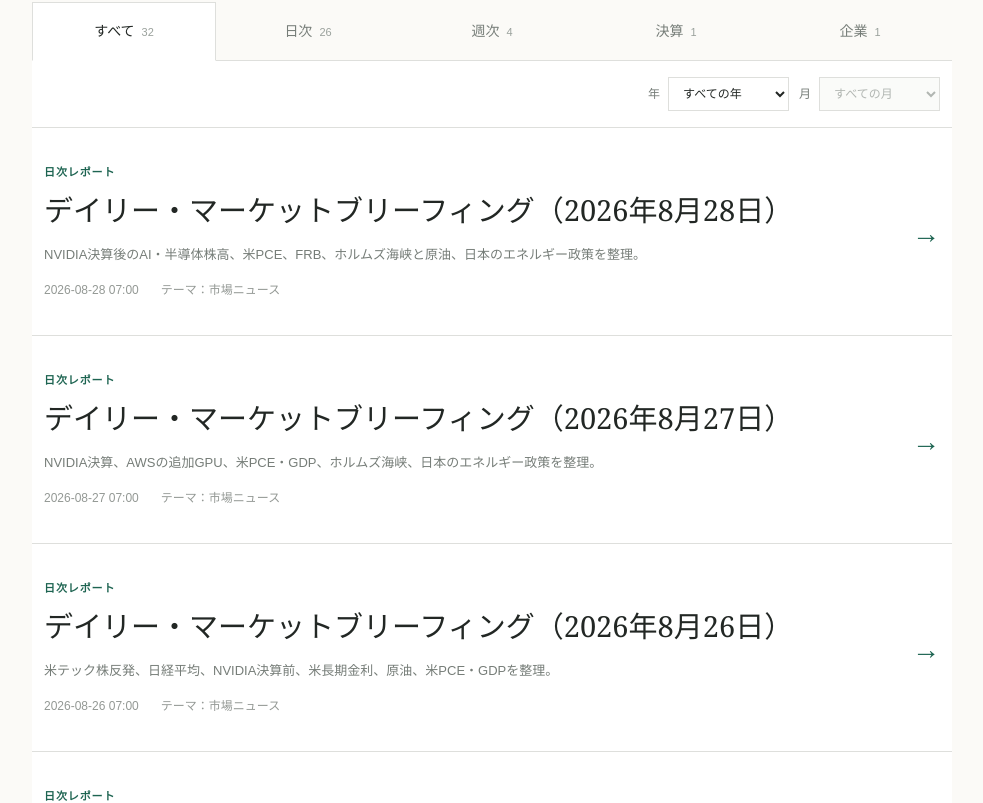
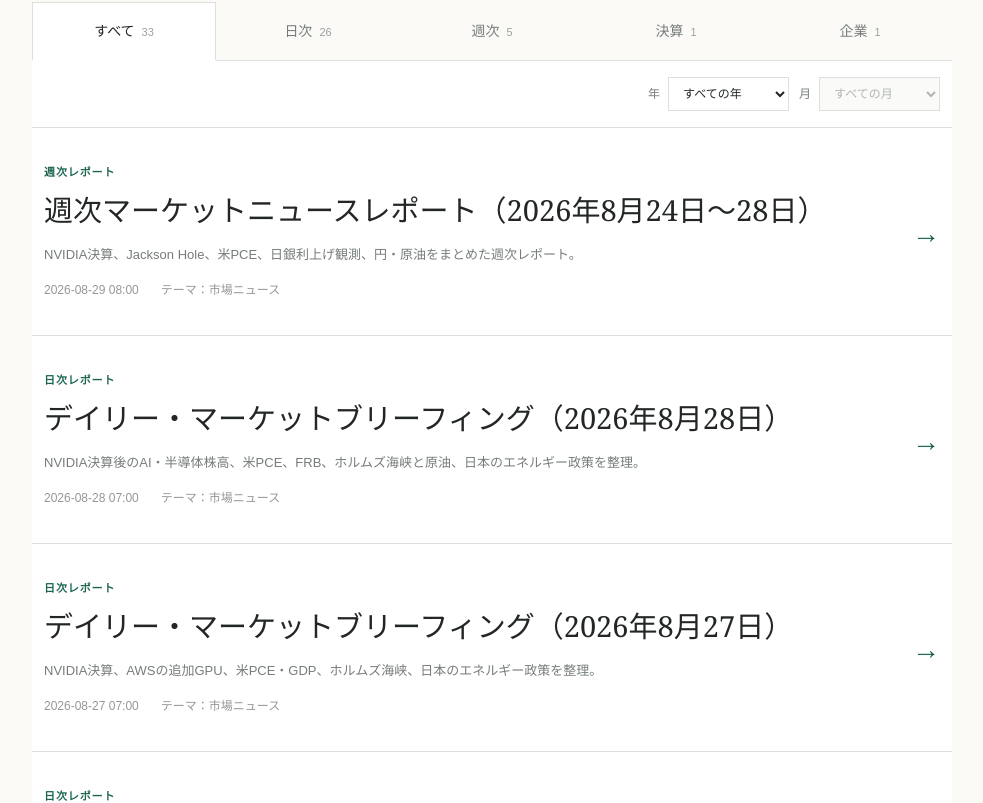
Before and after one commit to market-note-jp/market-note, a Next.js app: page / in a window 1280 px wide. Shown: the part 660-1463 px from the top of the page, without its empty margins (148-1131 px from the left). Built offline with nearby package versions, Linux system fonts and the light colour scheme.

Commit message:
Add August 24-28 weekly report to article index

```diff
--- a/app/page.tsx
+++ b/app/page.tsx
@@ -2,6 +2,14 @@ import Link from "next/link";
 import ArticleArchive from "./article-archive";
 
 const articles = [
+  {
+    kind: "週次レポート",
+    date: "2026-08-29 08:00",
+    dateTime: "2026-08-29T08:00:00+09:00",
+    title: "週次マーケットニュースレポート（2026年8月24日〜28日）",
+    excerpt: "NVIDIA決算、Jackson Hole、米PCE、日銀利上げ観測、円・原油をまとめた週次レポート。",
+    href: "/articles/weekly-2026-08-24",
+  },
   {
     kind: "日次レポート",
     date: "2026-08-28 07:00",
```
